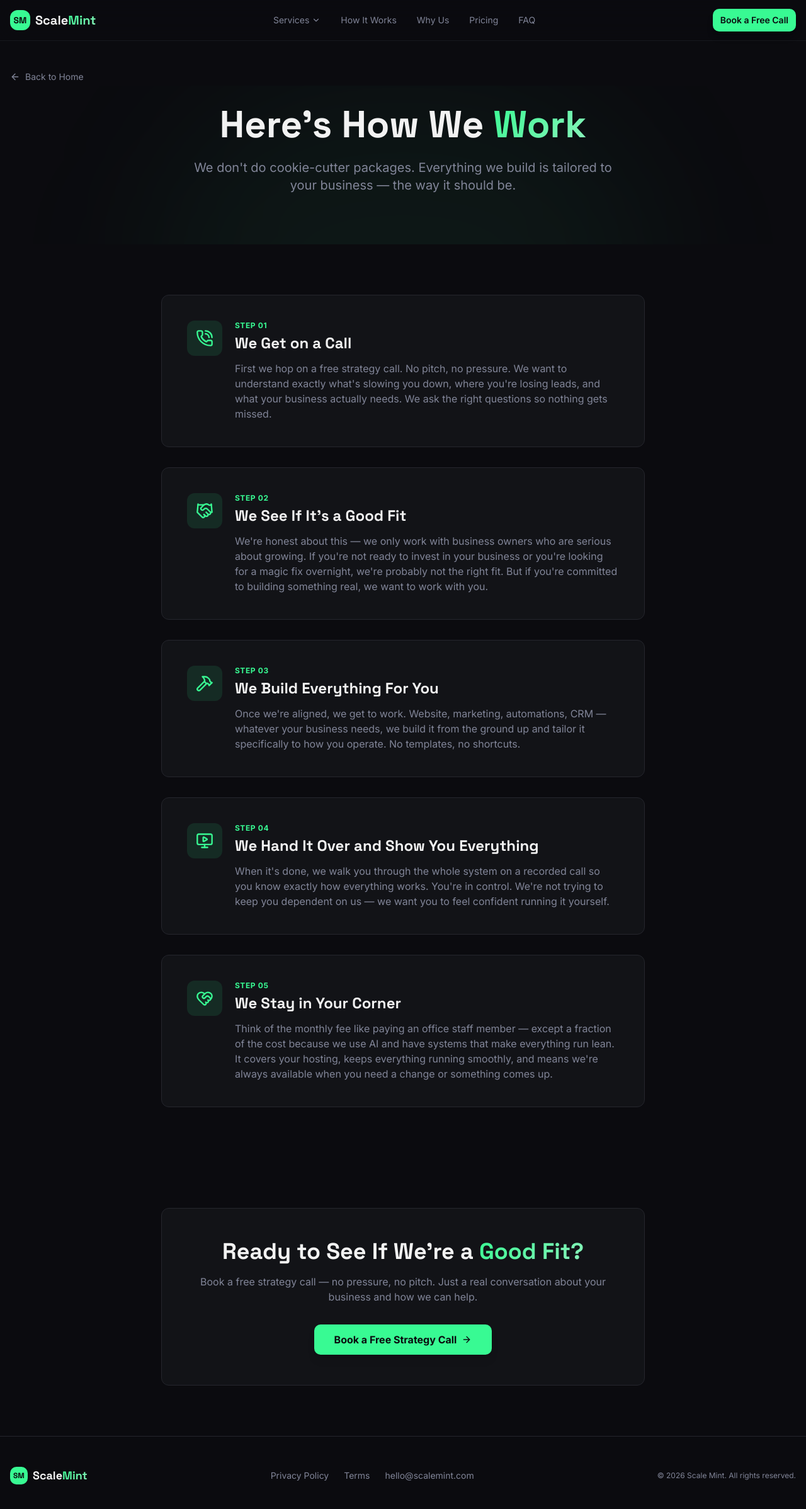
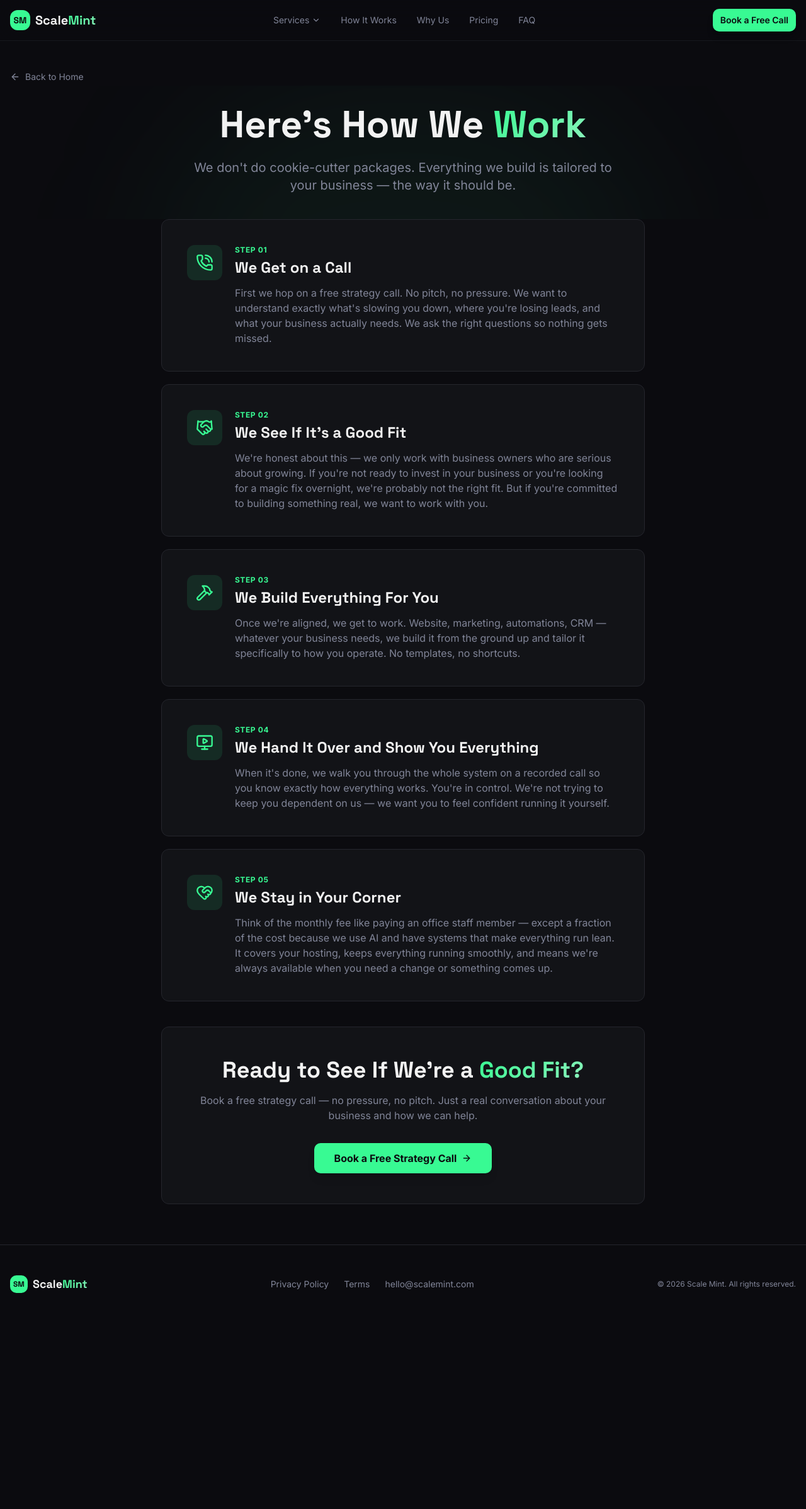
Before and after one commit to jcdammert/scale-mint, a Next.js app: page /how-it-works in a window 1280 px wide. Shown: the top 2396 px of the page at 63% size. After the commit the page ends 2101 px from the top, so only its background shows below. Built offline with nearby package versions, Linux system fonts and the light colour scheme.

Commit message:
Tighten spacing on How It Works page
Reduce gaps between hero, step cards, and CTA section for a cleaner flow.

Co-Authored-By: Claude Opus 4.6 <noreply@anthropic.com>

```diff
--- a/src/app/how-it-works/page.tsx
+++ b/src/app/how-it-works/page.tsx
@@ -73,7 +73,7 @@ export default function HowItWorksPage() {
       </div>
 
       {/* Hero */}
-      <section className="relative overflow-hidden pt-8 pb-14 md:pb-20">
+      <section className="relative overflow-hidden pt-8 pb-6 md:pb-10">
         <div className="pointer-events-none absolute top-0 left-1/2 -translate-x-1/2 h-[600px] w-[800px] rounded-full bg-primary/5 blur-[120px]" />
         <div className="container relative mx-auto px-4 text-center">
           <motion.h1
@@ -97,9 +97,9 @@ export default function HowItWorksPage() {
       </section>
 
       {/* Steps */}
-      <section className="section-padding pt-0">
+      <section className="px-4 pb-6 md:pb-10">
         <div className="container mx-auto">
-          <div className="mx-auto max-w-3xl space-y-8">
+          <div className="mx-auto max-w-3xl space-y-5">
             {steps.map((s, i) => (
               <motion.div
                 key={s.step}
@@ -134,7 +134,7 @@ export default function HowItWorksPage() {
       </section>
 
       {/* CTA */}
-      <section className="section-padding pt-0">
+      <section className="px-4 pb-10 md:pb-16">
         <div className="container mx-auto">
           <motion.div
             initial={isMobile ? false : { opacity: 0, y: 30 }}
```
